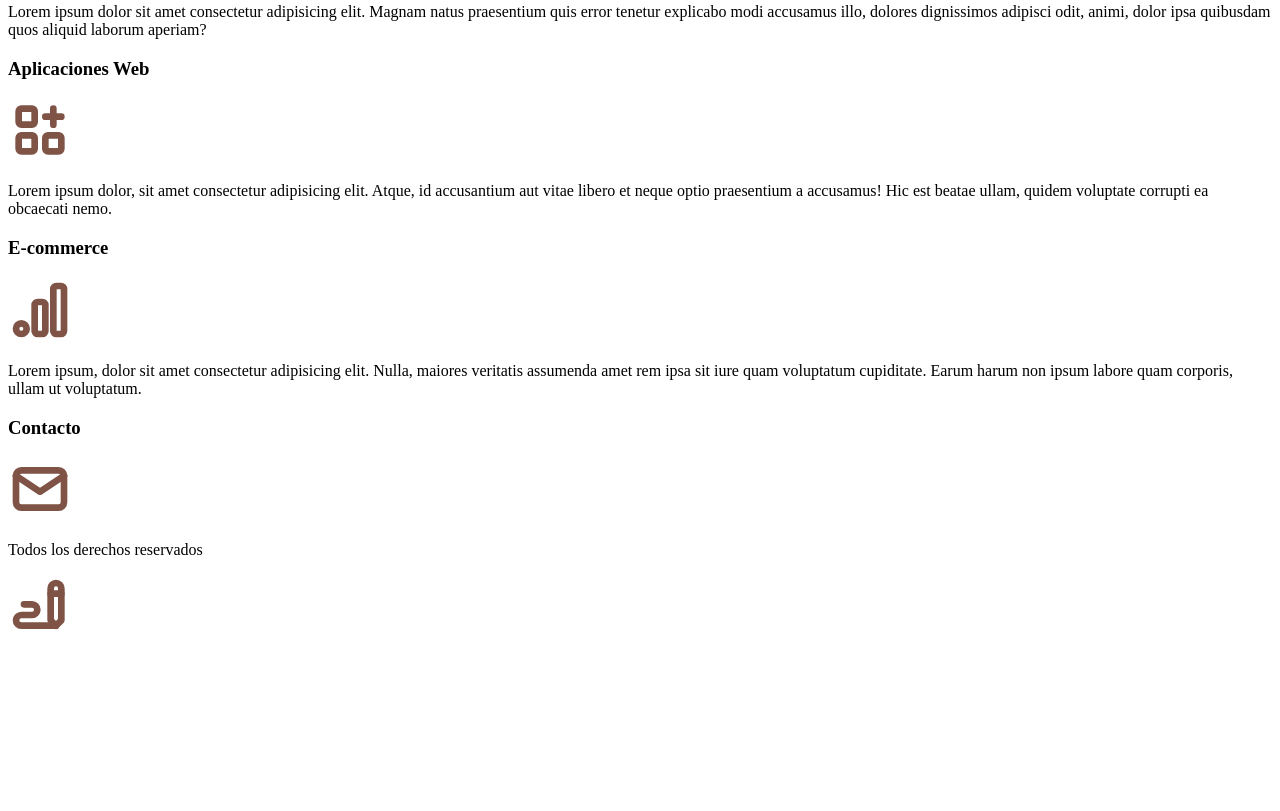
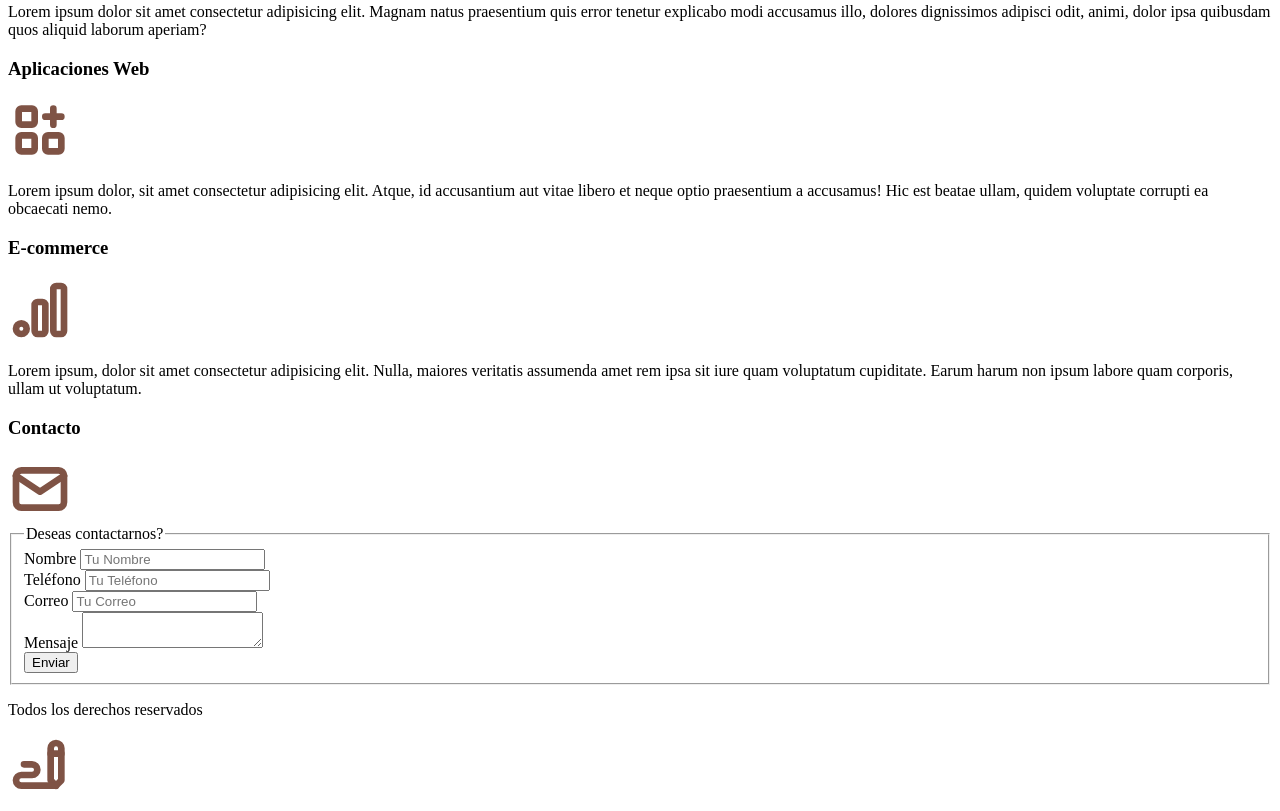
Before and after one commit to DylanCodeBarrera/Instruccion, a plain HTML site: page index.html in a window 1280 px wide. Shown: the part 704-1515 px from the top of the page. Before the commit the page ends 1355 px from the top, so only its background shows below. Drawn offline with Linux system fonts and the light colour scheme.

Commit message:
13
Se agregó un formulario con validación

```diff
--- a/index.html
+++ b/index.html
@@ -91,6 +91,33 @@
             <rect x="3" y="5" width="18" height="14" rx="2" />
             <polyline points="3 7 12 13 21 7" />
         </svg>
+        <form>
+            <fieldset>
+                <legend>Deseas contactarnos?</legend>
+
+                <div class="contenedor">
+                    <div>
+                        <label>Nombre</label>
+                        <input class="input-text" type="text" placeholder="Tu Nombre" required>
+                    </div>
+                    <div>
+                        <label>Teléfono</label>
+                        <input class="input-text" type="tel" placeholder="Tu Teléfono" required>
+                    </div>
+                    <div>
+                        <label>Correo</label>
+                        <input class="input-text" type="email" placeholder="Tu Correo" required>
+                    </div>
+                    <div>
+                        <label>Mensaje</label>
+                        <textarea class="input-text"></textarea>
+                    </div>
+                </div>
+                <div>
+                    <input class="boton w-sm-100" type="submit" value="Enviar">
+                </div>
+            </fieldset>
+        </form>
     </section>
     <footer>
         <p>Todos los derechos reservados</p>
```
